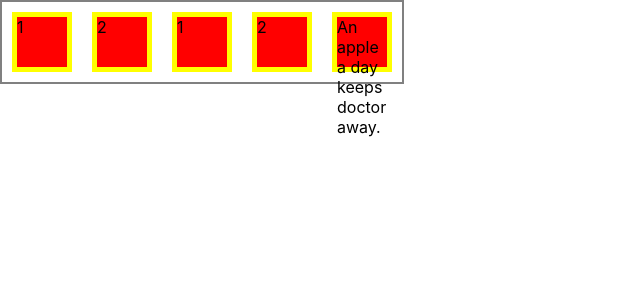
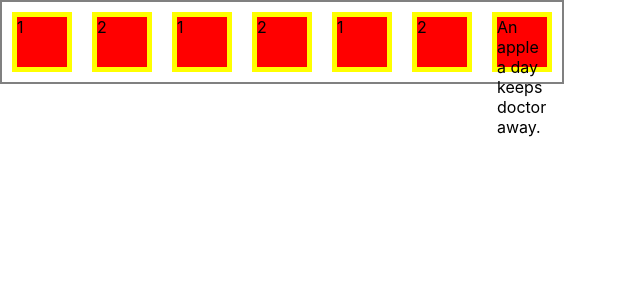
Before and after one commit to ajitadsul/firsthost, a React (Create React App) app: page / in a window 1280 px wide. Shown: the top 300 px of the page, without its empty margins (0-640 px from the left). Built offline with nearby package versions, Linux system fonts and the light colour scheme.

Commit message:
Update App.js

```diff
--- a/src/App.js
+++ b/src/App.js
@@ -10,7 +10,8 @@ function App(props) {
       <div className='fcontainer'>2</div>
       <div className='fcontainer'>1</div>
       <div className='fcontainer'>2</div>
-
+      <div className='fcontainer'>1</div>
+      <div className='fcontainer'>2</div>
       <div className='fcontainer'>An apple
                                <br/>a day
                                <br/>keeps
```
